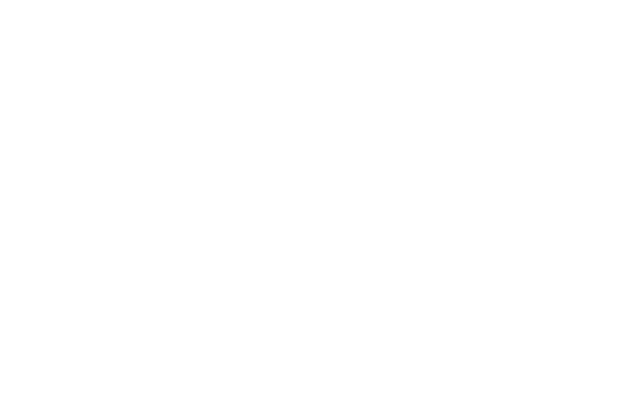
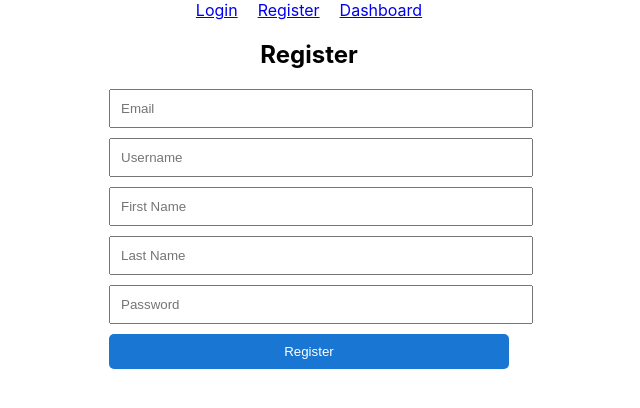
Before and after one commit to aviadazriel/mashkanta_manager, a React (Create React App) app: page /register in a window 1280 px wide. Before the commit this address had no page. Shown: the top 408 px of the page, without its empty margins (331-971 px from the left). Built offline with nearby package versions, Linux system fonts and the light colour scheme.

Commit message:
first step in login

```diff
--- a/src/App.js
+++ b/src/App.js
@@ -1,16 +1,30 @@
 import React from "react";
-import { BrowserRouter as Router, Route, Routes } from "react-router-dom";
+import { BrowserRouter as Router, Route, Routes, Link } from "react-router-dom";
 import UsersPage from "./pages/UsersPage";
 import ArticlesPage from "./pages/ArticlesPage";
 import HomePage from "./pages/HomePage";
 import NewsPage from "./pages/NewsPage";
 import ChatPage from "./pages/ChatPage";
+import Login from "./pages/Login";
+import Register from "./pages/Register";
+import Dashboard from "./pages/Dashboard";
+
 
 
 const App = () => {
   return (
+
     <Router>
+        <div style={{ textAlign: "center", marginBottom: "20px" }}>
+        <Link to="/login" style={{ margin: "0 10px" }}>Login</Link>
+        <Link to="/register" style={{ margin: "0 10px" }}>Register</Link>
+        <Link to="/dashboard" style={{ margin: "0 10px" }}>Dashboard</Link>
+      </div>
       <Routes>
+
+      <Route path="/login" element={<Login />} />
+      <Route path="/register" element={<Register />} />
+      <Route path="/dashboard" element={<Dashboard />} />
          <Route path="/" element={<HomePage />} />
         <Route path="/users" element={<UsersPage />} />
         <Route path="/articles" element={<ArticlesPage />} />
--- a/src/api/userApi.js
+++ b/src/api/userApi.js
@@ -1,21 +1,21 @@
 import axiosInstance from "./axios";
 
 export const fetchUsers = async () => {
-  const response = await axiosInstance.get("/users/");
+  const response = await axiosInstance.get("/users_manager/");
   return response.data;
 };
 
 export const createUser = async (user) => {
-  const response = await axiosInstance.post("/users/", user);
+  const response = await axiosInstance.post("/users_manager/", user);
   return response.data;
 };
 
 export const updateUser = async (id, user) => {
-  const response = await axiosInstance.put(`/users/${id}`, user);
+  const response = await axiosInstance.put(`/users_manager/${id}`, user);
   return response.data;
 };
 
 export const deleteUser = async (id) => {
-  const response = await axiosInstance.delete(`/users/${id}`);
+  const response = await axiosInstance.delete(`/users_manager/${id}`);
   return response.data;
 };
--- a/src/pages/ChatPage.js
+++ b/src/pages/ChatPage.js
@@ -151,6 +151,7 @@ const ChatPage = () => {
             )}
             <Box
               sx={{
+                direction:"rtl",
                 maxWidth: "70%",
                 padding: 1.5,
                 borderRadius: 2,
@@ -158,6 +159,8 @@ const ChatPage = () => {
                 color: message.sender === "user" ? "white" : "black",
                 boxShadow: "0 2px 4px rgba(0, 0, 0, 0.1)",
                 fontSize: "14px",
+                whiteSpace: "pre-wrap", // שמירה על פורמט שורות ורווחים
+                wordWrap: "break-word", // מניעת גלישה מחוץ לקופסה
               }}
             >
               {message.text}
@@ -196,6 +199,8 @@ const ChatPage = () => {
   <TextField
     fullWidth
     variant="outlined"
+    multiline // מאפשר שורות מרובות
+    maxRows={4} // גובה מקסימלי ל-4 שורות
     placeholder="Type your message..."
     value={input}
     onChange={(e) => setInput(e.target.value)}
@@ -206,6 +211,8 @@ const ChatPage = () => {
       },
     }}
   />
+
+
         <Button
           variant="contained"
           sx={{
--- /dev/null
+++ b/src/pages/Dashboard.js
@@ -0,0 +1,55 @@
+import React, { useState, useEffect } from "react";
+import axios from "axios";
+import { useNavigate } from "react-router-dom";
+
+const Dashboard = () => {
+  const [user, setUser] = useState(null);
+  const [error, setError] = useState("");
+  const navigate = useNavigate();
+
+  useEffect(() => {
+    const fetchUserDetails = async () => {
+      try {
+        const token = localStorage.getItem("token");
+        if (!token) {
+          navigate("/login"); // Redirect if no token
+        }
+// const response = await axios.get("http://127.0.0.1:8000/users/aa");
+        const response = await axios.get("http://127.0.0.1:8000/users/me",
+             {
+          headers: {
+            Authorization: `Bearer ${token}`,
+          },
+        });
+
+
+        setUser(response.data);
+      } catch (err) {
+        setError("Failed to fetch user details.");
+        console.error(err);
+        // navigate("/login"); // Redirect on failure
+      }
+    };
+
+    fetchUserDetails();
+  }, [navigate]);
+
+  if (error) {
+    return <p>{error}</p>;
+  }
+
+  if (!user) {
+    return <p>Loading...</p>;
+  }
+
+  return (
+    <div style={{ padding: "20px" }}>
+      <h2>Welcome, {user.first_name} {user.last_name}</h2>
+      <p><strong>Email:</strong> {user.email}</p>
+      <p><strong>Phone:</strong> {user.phone}</p>
+      <p><strong>Admin Status:</strong> {user.is_admin ? "Admin" : "User"}</p>
+    </div>
+  );
+};
+
+export default Dashboard;
--- /dev/null
+++ b/src/pages/Login.js
@@ -0,0 +1,82 @@
+import React, { useState } from "react";
+import axios from "axios";
+import { useNavigate } from "react-router-dom";
+
+// Inside Login component
+
+const Login = () => {
+  const [formData, setFormData] = useState({ email: "", password: "" });
+  const [error, setError] = useState("");
+  const [success, setSuccess] = useState("");
+
+  const handleChange = (e) => {
+    setFormData({ ...formData, [e.target.name]: e.target.value });
+  };
+  const navigate = useNavigate();
+
+  const handleSubmit = async (e) => {
+    e.preventDefault();
+    try {
+      const response = await axios.post("http://127.0.0.1:8000/users/login?username=asd&password=dfsdf", {
+        username: formData.email, // FastAPI uses "username" for login
+        password: formData.password,
+      } ,{headers: {
+        "Content-Type": "application/x-www-form-urlencoded",
+      }}
+    );
+
+      localStorage.setItem("token", response.data.access_token);
+      setSuccess("Login successful!");
+      setError("");
+      navigate("/dashboard"); // Redirect to dashboard
+    } catch (err) {
+      setError("Invalid email or password.");
+    }
+  };
+
+  return (
+    <div style={{ maxWidth: "400px", margin: "auto", textAlign: "center" }}>
+      <h2>Login</h2>
+      {error && <p style={{ color: "red" }}>{error}</p>}
+      <form onSubmit={handleSubmit}>
+        <div>
+          <input
+            type="email"
+            name="email"
+            placeholder="Email"
+            value={formData.email}
+            onChange={handleChange}
+            required
+            style={{ width: "100%", padding: "10px", marginBottom: "10px" }}
+          />
+        </div>
+        <div>
+          <input
+            type="password"
+            name="password"
+            placeholder="Password"
+            value={formData.password}
+            onChange={handleChange}
+            required
+            style={{ width: "100%", padding: "10px", marginBottom: "10px" }}
+          />
+        </div>
+        <button
+          type="submit"
+          style={{
+            width: "100%",
+            padding: "10px",
+            backgroundColor: "#1976d2",
+            color: "white",
+            border: "none",
+            borderRadius: "5px",
+          }}
+        >
+          Login
+        </button>
+      </form>
+    </div>
+  );
+};
+
+export default Login;
--- /dev/null
+++ b/src/pages/Register.js
@@ -0,0 +1,115 @@
+import React, { useState } from "react";
+import axios from "axios";
+
+const Register = () => {
+  const [formData, setFormData] = useState({
+    email: "",
+    username: "",
+    password: "",
+    firstName: "",
+    lastName: "",
+  });
+  const [error, setError] = useState("");
+  const [success, setSuccess] = useState("");
+
+  const handleChange = (e) => {
+    setFormData({ ...formData, [e.target.name]: e.target.value });
+  };
+
+  const handleSubmit = async (e) => {
+    e.preventDefault();
+    try {
+      const response = await axios.post("http://127.0.0.1:8000/users/register", {
+        email: formData.email,
+        username: formData.username,
+        password: formData.password,
+        first_name: formData.firstName,
+        last_name: formData.lastName,
+      });
+
+      setSuccess("Registration successful! Please login.");
+      setError("");
+    } catch (err) {
+      setError("Error occurred during registration.");
+      setSuccess("");
+    }
+  };
+
+  return (
+    <div style={{ maxWidth: "400px", margin: "auto", textAlign: "center" }}>
+      <h2>Register</h2>
+      {error && <p style={{ color: "red" }}>{error}</p>}
+      {success && <p style={{ color: "green" }}>{success}</p>}
+      <form onSubmit={handleSubmit}>
+        <div>
+          <input
+            type="email"
+            name="email"
+            placeholder="Email"
+            value={formData.email}
+            onChange={handleChange}
+            required
+            style={{ width: "100%", padding: "10px", marginBottom: "10px" }}
+          />
+        </div>
+        <div>
+          <input
+            type="text"
+            name="username"
+            placeholder="Username"
+            value={formData.username}
+            onChange={handleChange}
+            required
+            style={{ width: "100%", padding: "10px", marginBottom: "10px" }}
+          />
+        </div>
+        <div>
+          <input
+            type="text"
+            name="firstName"
+            placeholder="First Name"
+            value={formData.firstName}
+            onChange={handleChange}
+            style={{ width: "100%", padding: "10px", marginBottom: "10px" }}
+          />
+        </div>
+        <div>
+          <input
+            type="text"
+            name="lastName"
+            placeholder="Last Name"
+            value={formData.lastName}
+            onChange={handleChange}
+            style={{ width: "100%", padding: "10px", marginBottom: "10px" }}
+          />
+        </div>
+        <div>
+          <input
+            type="password"
+            name="password"
+            placeholder="Password"
+            value={formData.password}
+            onChange={handleChange}
+            required
+            style={{ width: "100%", padding: "10px", marginBottom: "10px" }}
+          />
+        </div>
+        <button
+          type="submit"
+          style={{
+            width: "100%",
+            padding: "10px",
+            backgroundColor: "#1976d2",
+            color: "white",
+            border: "none",
+            borderRadius: "5px",
+          }}
+        >
+          Register
+        </button>
+      </form>
+    </div>
+  );
+};
+
+export default Register;
```
Lines whose indentation alone changed are shown as unchanged.
